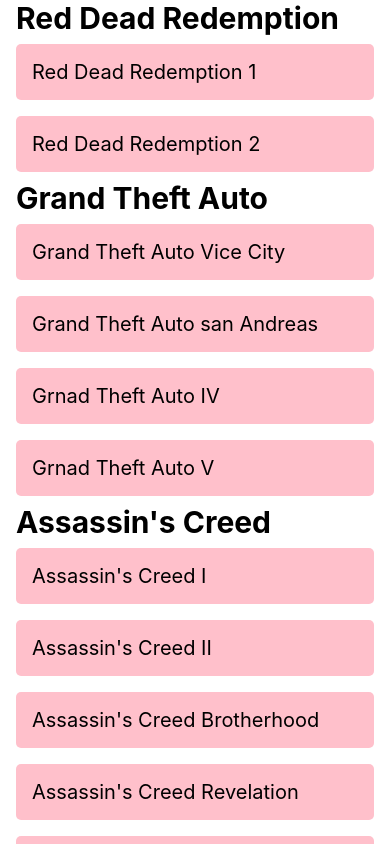
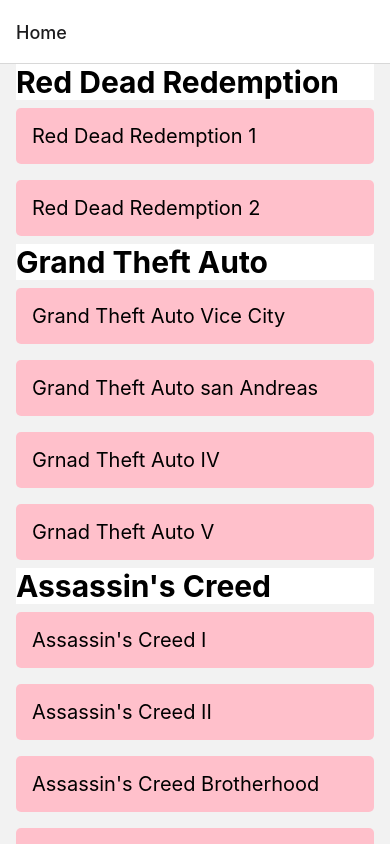
Before and after one commit to rishopbabu/RNAdvanced, a React Native app: screen / in a window 390 px wide. Built offline with nearby package versions, Linux system fonts and the light colour scheme.

Commit message:
react stak navigation updated

```diff
--- a/App.tsx
+++ b/App.tsx
@@ -1,14 +1,24 @@
 import React from 'react';
 import SectionListComponent from './screens/SectionList';
 //import FlatListComponentWithScroll from './screens/FlatListWithScroll';
+import {NavigationContainer} from '@react-navigation/native';
+import {createNativeStackNavigator} from '@react-navigation/native-stack';
+
+const Stack = createNativeStackNavigator();
 
 export default function App() {
   return (
     <>
       {/* <SignUpScreen /> */}
       {/* <FlatListComponent /> */}
-      <SectionListComponent />
+      {/* <SectionListComponent /> */}
       {/* <FlatListComponentWithScroll /> */}
+
+      <NavigationContainer>
+        <Stack.Navigator>
+          <Stack.Screen name="Home" component={SectionListComponent} />
+        </Stack.Navigator>
+      </NavigationContainer>
     </>
   );
 }
--- a/package.json
+++ b/package.json
@@ -13,7 +13,9 @@
     "@react-navigation/native": "^6.1.7",
     "@react-navigation/native-stack": "^6.9.13",
     "react": "18.2.0",
-    "react-native": "0.72.4"
+    "react-native": "0.72.4",
+    "react-native-safe-area-context": "^4.7.2",
+    "react-native-screens": "^3.25.0"
   },
   "devDependencies": {
     "@babel/core": "^7.20.0",
```
Also changed, not shown: 3 other files (tests, documents, lock files or other folders).
